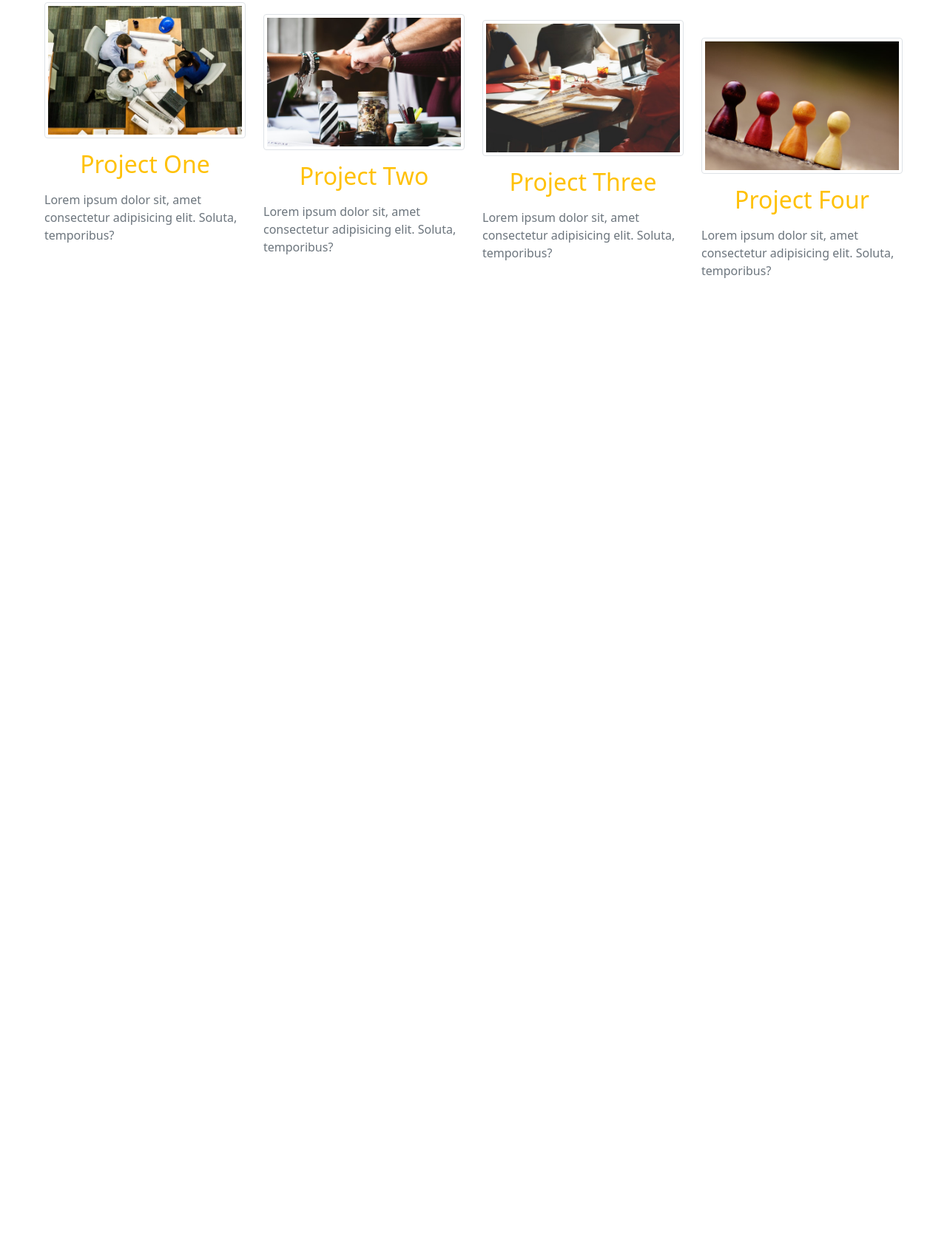
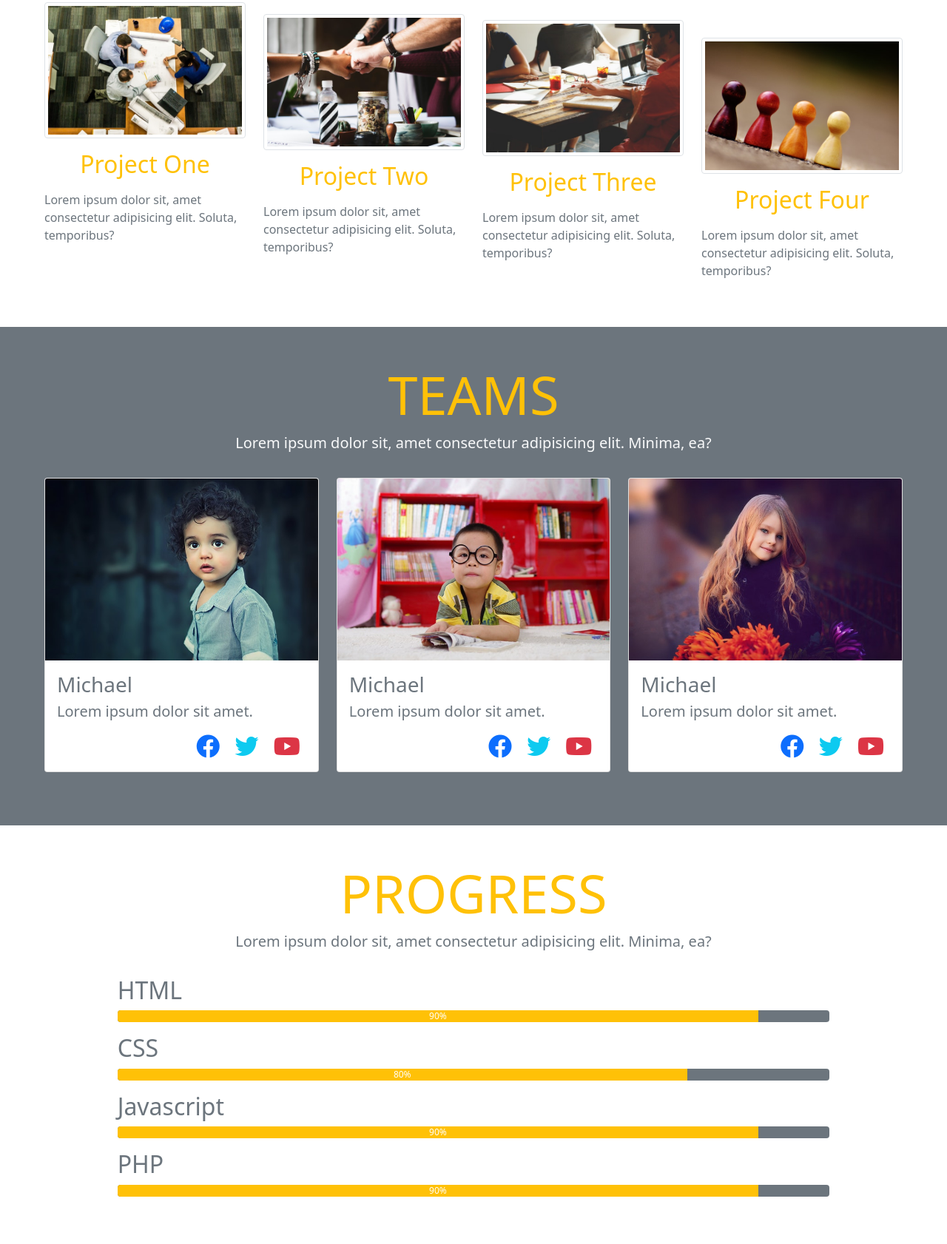
Before and after one commit to thao15059/pure-boostrap-website, a plain HTML site: page index.html in a window 1280 px wide. Shown: the part 1668-3350 px from the top of the page at 74% size. Before the commit the page ends 2110 px from the top, so only its background shows below. Drawn offline with nearby package versions, Linux system fonts and the light colour scheme.

Commit message:
implements progress section

```diff
--- a/index.html
+++ b/index.html
@@ -234,6 +234,139 @@
     </section>
     <!-- End of Projects -->
 
+    <!-- Teams -->
+    <section class="p-sm-5 p-2 bg-secondary">
+      <div class="container-fluid">
+        <div class="row">
+          <div class="col text-center mb-3">
+            <h1 class="text-warning display-2 text-uppercase">Teams</h1>
+            <p class="lead text-light">
+              Lorem ipsum dolor sit, amet consectetur adipisicing elit. Minima,
+              ea?
+            </p>
+          </div>
+        </div>
+
+        <div class="row">
+          <div class="col-lg-4 col-sm-10 m-auto mb-4">
+            <div class="card">
+              <img src="images/kid1.jpg" alt="Kid 1" class="card-img-top" />
+              <div class="card-body">
+                <div class="card-title">
+                  <h3 class="text-muted">Michael</h3>
+                </div>
+                <div class="card-subtitle">
+                  <p class="lead text-secondary">Lorem ipsum dolor sit amet.</p>
+                </div>
+                <div class="text-end">
+                  <a href="#"
+                    ><i class="fab fa-facebook fa-2x text-primary mx-2"></i
+                  ></a>
+                  <a href="#"
+                    ><i class="fab fa-twitter fa-2x text-info mx-2"></i
+                  ></a>
+                  <a href="#"
+                    ><i class="fab fa-youtube fa-2x text-danger mx-2"></i
+                  ></a>
+                </div>
+              </div>
+            </div>
+          </div>
+
+          <div class="col-lg-4 col-sm-10 m-auto mb-4">
+            <div class="card">
+              <img src="images/kid2.jpg" alt="Kid 1" class="card-img-top" />
+              <div class="card-body">
+                <div class="card-title">
+                  <h3 class="text-muted">Michael</h3>
+                </div>
+                <div class="card-subtitle">
+                  <p class="lead text-secondary">Lorem ipsum dolor sit amet.</p>
+                </div>
+                <div class="text-end">
+                  <a href="#"
+                    ><i class="fab fa-facebook fa-2x text-primary mx-2"></i
+                  ></a>
+                  <a href="#"
+                    ><i class="fab fa-twitter fa-2x text-info mx-2"></i
+                  ></a>
+                  <a href="#"
+                    ><i class="fab fa-youtube fa-2x text-danger mx-2"></i
+                  ></a>
+                </div>
+              </div>
+            </div>
+          </div>
+
+          <div class="col-lg-4 col-sm-10 m-auto mb-4">
+            <div class="card">
+              <img src="images/kid3.jpg" alt="Kid 1" class="card-img-top" />
+              <div class="card-body">
+                <div class="card-title">
+                  <h3 class="text-muted">Michael</h3>
+                </div>
+                <div class="card-subtitle">
+                  <p class="lead text-secondary">Lorem ipsum dolor sit amet.</p>
+                </div>
+                <div class="text-end">
+                  <a href="#"
+                    ><i class="fab fa-facebook fa-2x text-primary mx-2"></i
+                  ></a>
+                  <a href="#"
+                    ><i class="fab fa-twitter fa-2x text-info mx-2"></i
+                  ></a>
+                  <a href="#"
+                    ><i class="fab fa-youtube fa-2x text-danger mx-2"></i
+                  ></a>
+                </div>
+              </div>
+            </div>
+          </div>
+        </div>
+      </div>
+    </section>
+    <!-- End of Teams -->
+
+    <!-- Progress -->
+    <section class="p-5">
+      <div class="container-fluid">
+        <div class="row">
+          <div class="col text-center mb-3">
+            <h1 class="text-warning display-2 text-uppercase">Progress</h1>
+            <p class="lead text-secondary">
+              Lorem ipsum dolor sit, amet consectetur adipisicing elit. Minima,
+              ea?
+            </p>
+          </div>
+        </div>
+
+        <div class="row justify-content-center">
+          <div class="col-sm-10 text-secondary">
+            <h2>HTML</h2>
+            <div class="progress bg-secondary mb-3">
+              <div class="progress-bar bg-warning" style="width: 90%">90%</div>
+            </div>
+
+            <h2>CSS</h2>
+            <div class="progress bg-secondary mb-3">
+              <div class="progress-bar bg-warning" style="width: 80%">80%</div>
+            </div>
+
+            <h2>Javascript</h2>
+            <div class="progress bg-secondary mb-3">
+              <div class="progress-bar bg-warning" style="width: 90%">90%</div>
+            </div>
+
+            <h2>PHP</h2>
+            <div class="progress bg-secondary mb-3">
+              <div class="progress-bar bg-warning" style="width: 90%">90%</div>
+            </div>
+          </div>
+        </div>
+      </div>
+    </section>
+    <!-- End of Progress -->
+
     <script
       src="https://cdn.jsdelivr.net/npm/@popperjs/core@2.9.2/dist/umd/popper.min.js"
       integrity="sha384-IQsoLXl5PILFhosVNubq5LC7Qb9DXgDA9i+tQ8Zj3iwWAwPtgFTxbJ8NT4GN1R8p"
```
